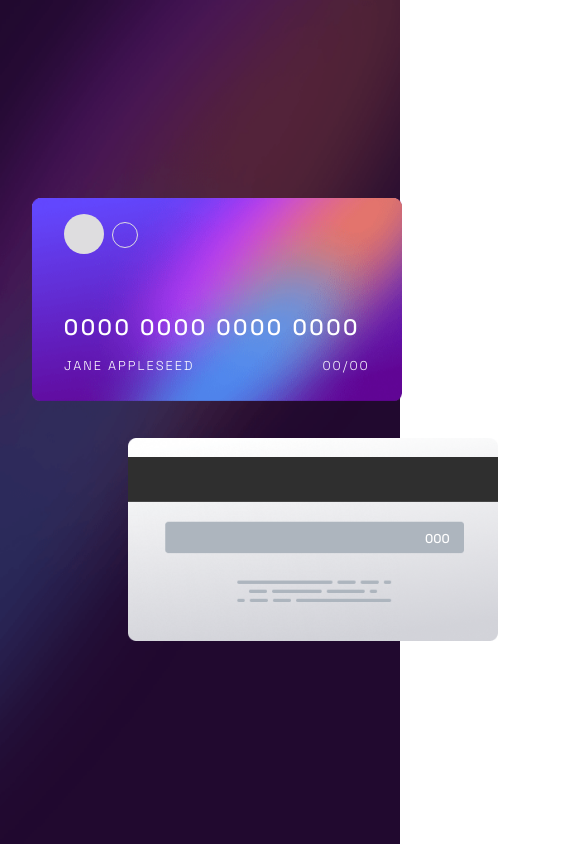
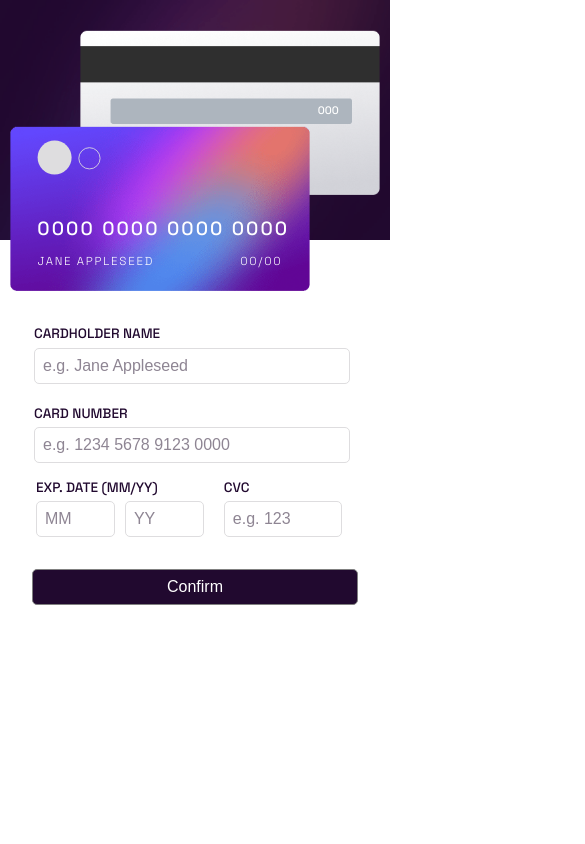
Before and after one commit to karan221/interactive-card-details-form-main, a plain HTML site: page index.html in a window 390 px wide. Shown: the top 844 px of the page, 585 px wide, since content can reach past the window. Drawn offline with Linux system fonts and the light colour scheme.

Commit message:
responsive for mobile

```diff
--- a/index.html
+++ b/index.html
@@ -13,10 +13,16 @@
 </head>
 <body>
 
-  <img id="bg-main-desktop" src="images/bg-main-desktop.png" alt="">
+  <div id="background"></div>
 
   <main>
     <div id="center-box">
+      <div class="bg-card">
+        <div class="back">
+          <img src="images/bg-card-back.png" alt="">
+          <span id="cvc"> 000 </span>
+        </div>
+      </div>
       <div class="fg-card">
         <div class="front">
           <img src="images/bg-card-front.png" alt="">
@@ -25,12 +31,6 @@
           <span id="number"> 0000 0000 0000 0000 </span>
           <span id="name">JANE APPLESEED</span>
           <span id="exp"> 00/00 </span>
-        </div>
-      </div>
-      <div class="bg-card">
-        <div class="back">
-          <img src="images/bg-card-back.png" alt="">
-          <span id="cvc"> 000 </span>
         </div>
       </div>
 
@@ -78,13 +78,6 @@
       </div>
     </div>
   </main>
-
-  <!-- Completed state start -->
-
-  <!-- Thank you!
-  We've added your card details
-  Continue -->
-
   <script src="imask.js"></script>
   <script src="script.js"></script>
 </body>
--- a/style.scss
+++ b/style.scss
@@ -30,7 +30,8 @@ body {
   margin: 0 auto;
 }
 
-#bg-main-desktop {
+#background {
+  background: url("images/bg-main-desktop.png");
   width: 25rem;
   height: 100%;
   position: fixed;
@@ -107,7 +108,7 @@ main {
         letter-spacing: 3px;
       }
       #name, #exp {
-        font-size: 0.8rem;
+        font-size: 0.85rem;
         font-weight: 300;
         letter-spacing: 2px;
       }
@@ -142,7 +143,7 @@ main {
       width: 80%;
 
       label, legend {
-        font-size: 0.8rem;
+        font-size: 0.85rem;
         font-weight: 500;
         color:hsl(278, 68%, 11%);
       }
@@ -234,3 +235,63 @@ main {
     }
   }
 }
+
+@media (max-width: 450px) {
+  body {
+    height: 100svh;
+  }
+  #background {
+    background: url("images/bg-main-mobile.png") no-repeat;
+    background-size: cover;
+    width: 100%;
+    height: 15rem;
+    position: static;
+  }
+  main {
+    height: auto;
+    min-width: 20rem;
+    #center-box {
+      display: flex;
+      flex-direction: column;
+      margin: 0 1rem;
+      column-gap: 0;
+      row-gap: 0;
+      .fg-card, .bg-card {
+        position: absolute;
+        width: 100%;
+      }
+      .bg-card { top: 1rem; }
+      .fg-card { top: 7rem; left: 2rem; }
+      .fg-card img, .bg-card img {
+        position: relative;
+      }
+      .front, .back {
+        -webkit-transform:scale(0.85);
+        -moz-transform:scale(0.85);
+        -ms-transform:scale(0.85);
+        transform:scale(0.85);
+      }
+      .back {
+        width: 70%;
+        min-width: 22rem;
+        float: right;
+        span {
+          bottom: 6rem;
+        }
+      }
+      .front {
+        width: 70%;
+        min-width: 22rem;
+        float: left;
+      }
+      .card-form {
+        padding: 1rem;
+        margin-top: 4rem
+      }
+      form {
+        width: 100%;
+        min-width: 310px;
+      }
+    }
+  }
+}
```
Also changed, not shown: style.css, 1 other file.
